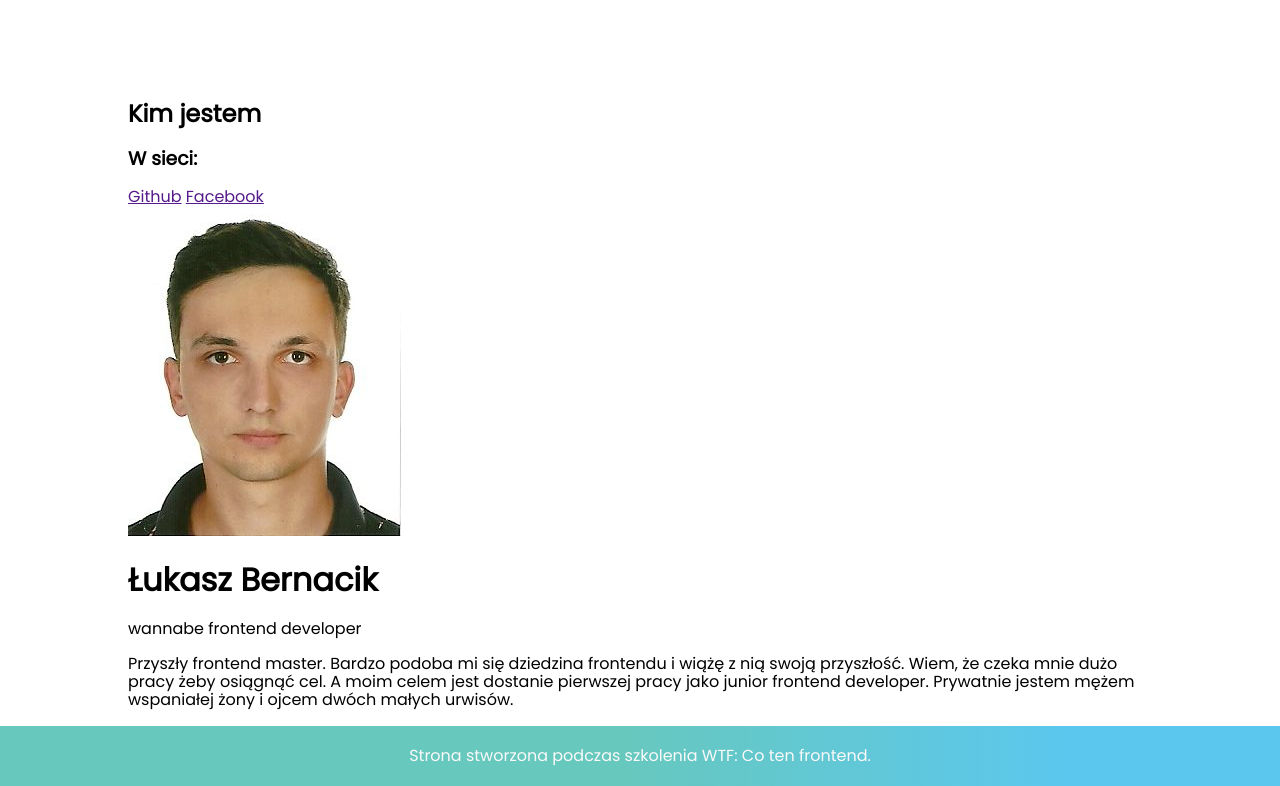
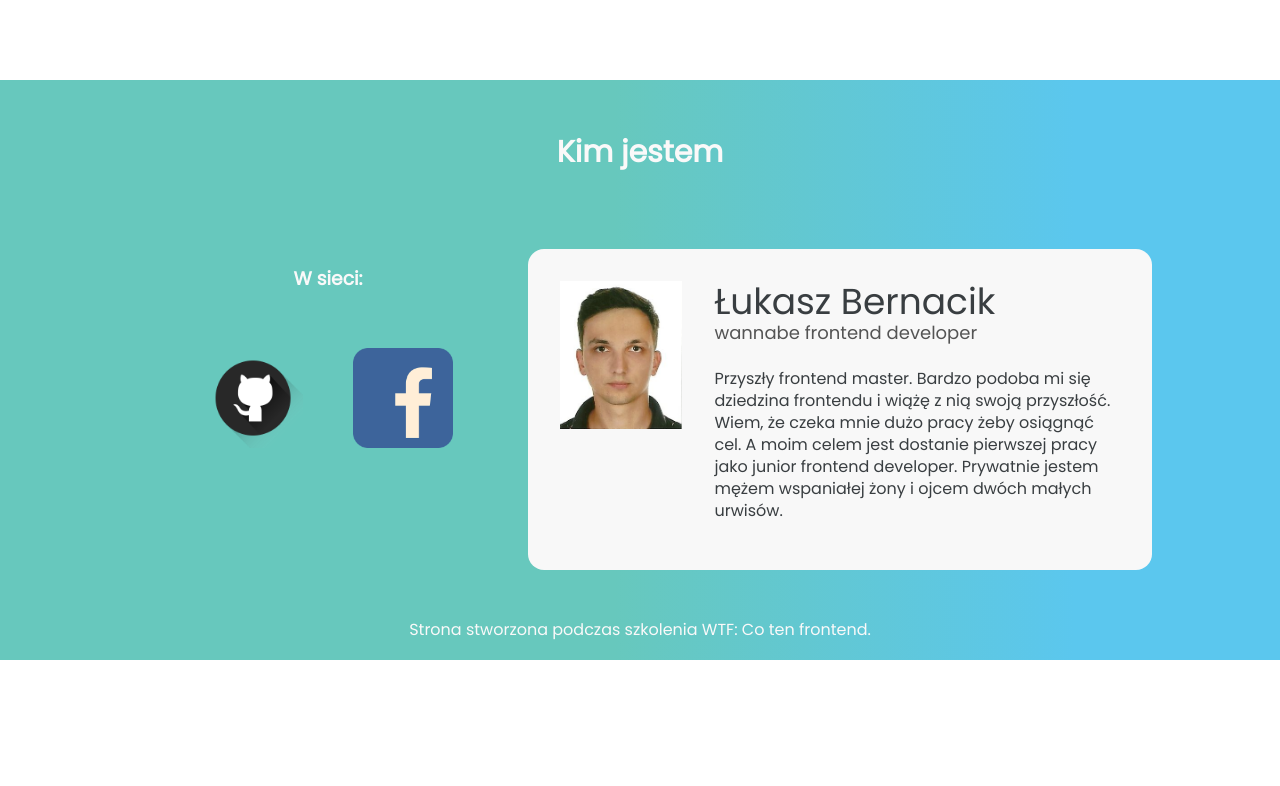
Before and after one commit to lukasz-bernacik/homepage, a plain HTML site: page index.html in a window 1280 px wide. Shown: the part 1755-2541 px from the top of the page. After the commit the page ends 2415 px from the top, so only its background shows below. Drawn offline with Linux system fonts and the light colour scheme.

Commit message:
complete styles for about section

```diff
--- a/index.html
+++ b/index.html
@@ -103,8 +103,10 @@
         <div class="about__wrapper">
           <section class="links">
             <h3 class="links__heading">W sieci:</h3>
-            <a href="" class="links__item">Github</a>
-            <a href="" class="links__item">Facebook</a>
+            <div class="links__wrapper">
+              <a href="" class="links__item"><img src="./images/github.png" alt="git hub logo" class="links__image"></a>
+              <a href="" class="links__item"><img src="./images/facebook.png" alt="facebook logo" class="links__image"></a>
+            </div>
           </section>
           <section class="card">
             <article class="person">
@@ -115,7 +117,7 @@
               />
               <div class="person__wrapper">
                 <header class="person__header">
-                  <h1 class="person__name">Łukasz Bernacik</h1>
+                  <h4 class="person__name">Łukasz Bernacik</h1>
                   <p class="person__position">wannabe frontend developer</p>
                 </header>
                 <p class="person__description">
--- a/style.css
+++ b/style.css
@@ -17,11 +17,45 @@ body {
   font-family: "Poppins", sans-serif;
 }
 
+.about {
+  background: linear-gradient(
+    270deg,
+    rgba(91, 199, 238, 1) 16%,
+    rgba(103, 200, 189, 1) 52%
+  );
+  color: #faf9f9;
+  padding-top: 30px;
+  padding-bottom: 30px;
+}
+
+.about__heading {
+  font-size: 30px;
+  text-align: center;
+}
+
+.about__wrapper {
+  width: 80%;
+  margin: 0 auto;
+  display: flex;
+  justify-content: space-around;
+  margin-top: 80px;
+}
+
+.card {
+  background: #F8F8F8;
+  border-radius: 16px;
+  max-width: 624px;
+  padding: 32px;
+  flex-grow: 1;
+}
+
 .education {
   text-align: center;
   color: #393e41;
   font-size: 20px;
-  margin-bottom: 100px;
+  width: 80%;
+  margin: 0 auto;
+  margin-bottom: 80px;
 }
 
 .footer {
@@ -61,9 +95,25 @@ body {
   justify-content: space-between;
 }
 
+.links {
+  flex-grow: 1;
+}
+
+.links__heading {
+  text-align: center;
+}
+
+.links__image {
+  width: 100px
+}
+
+.links__wrapper {
+  display: flex;
+  justify-content: space-around;
+  padding: 40px 50px 0 50px;
+}
+
 .main-content {
-  width: 80%;
-  margin: 0 auto;
   margin-top: 80px;
 }
 
@@ -87,6 +137,40 @@ body {
   display: block;
   margin: 15px auto 20px auto;
   height: 200px;
+}
+
+.person {
+  display: flex;
+}
+
+.person__description {
+  font-size: 16px;
+  line-height: 22px;
+  margin-bottom: 16px;
+  color: #393e41;
+}
+
+.person__header {
+  margin-bottom: 24px;
+  color: #393e41;
+}
+
+.person__name {
+  margin: 0;
+  font-size: 36px;
+  font-weight: normal;
+}
+
+.person__picture {
+  margin-right: 32px;
+  display: block;
+  height: 148px;
+}
+
+.person__position {
+  margin: 0;
+  font-size: 18px;
+  color: #545454;
 }
 
 .subject {
```
Also changed, not shown: images/facebook.png (added), images/github.png (added).
